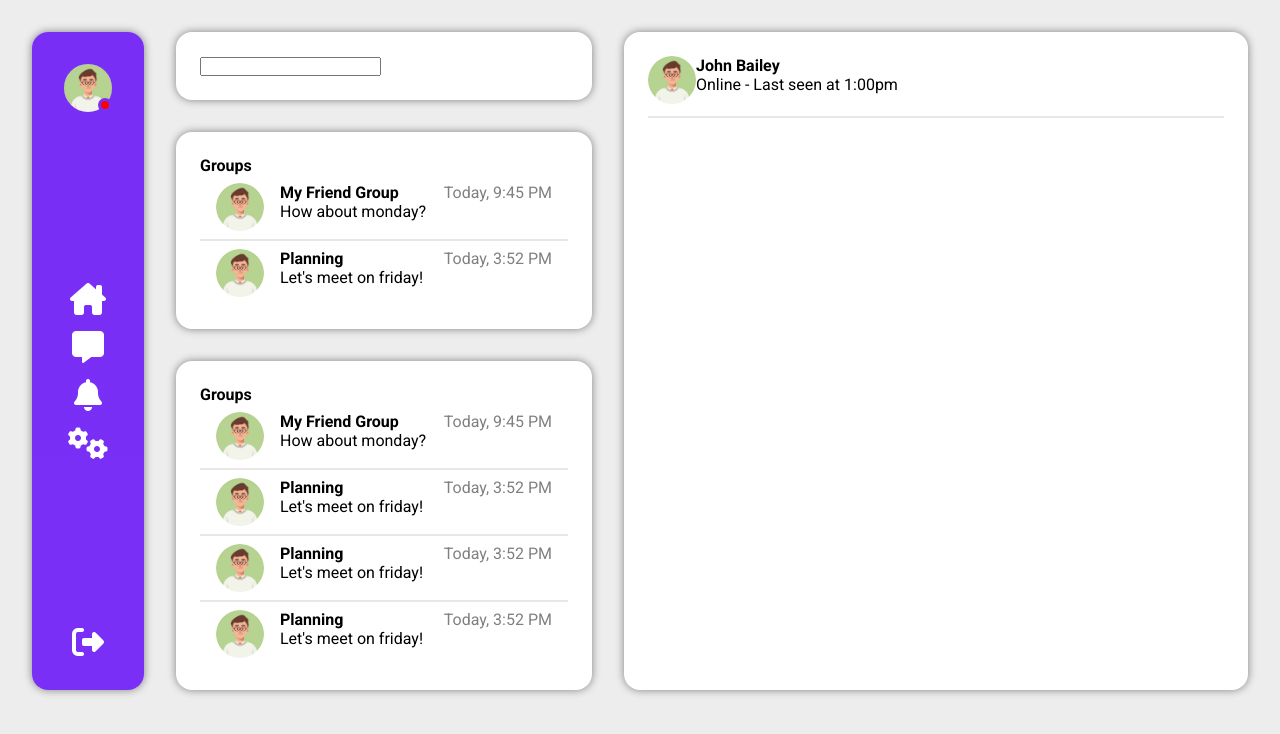
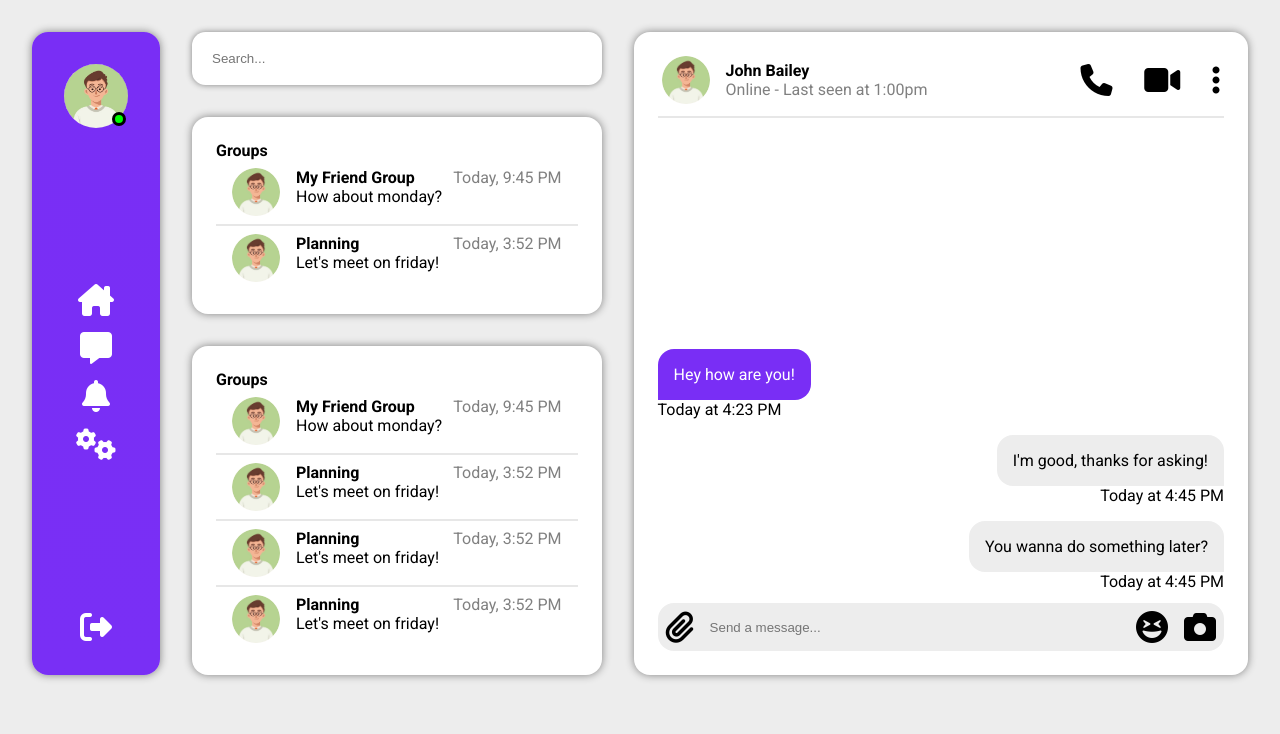
Before and after one commit to 8char/Slut-Project, a plain HTML site: page index.html in a window 1280 px wide. Drawn offline with Linux system fonts and the light colour scheme.

Commit message:
Ny commit

```diff
--- a/css/styles.css
+++ b/css/styles.css
@@ -1,10 +1,12 @@
 @import url('https://fonts.googleapis.com/css2?family=Montserrat&family=Roboto:wght@100;300;400;500;700;900&display=swap');
 
 :root {
-    --background-color: #EDEDED;
+    --muted-gray: #EDEDED;
     --gradient-end: #792ef5;
     --gradient-start: #792ff5;
     --container-color: #ffffff;
+    --recipient-color: #792ef5;
+    --sender-color: #ededed;
 }
 
 *, *::before, *::after {
@@ -15,7 +17,7 @@
 body {
     display: grid;
     margin: 2em;
-    background-color: var(--background-color);
+    background-color: var(--muted-gray);
     grid-template-columns: 1fr 4fr 6fr;
     column-gap: 2em;
     font-family: 'Montserrat', sans-serif;
@@ -49,7 +51,7 @@ img {
     border-radius: 3em;
 }
 
-.contacts-panel > div, .messaging-area {
+.contacts-panel > div, .messaging-area, .contacts-panel__search {
     background-color: var(--container-color);
     border-radius: 1em;
     padding: 1.5em;
@@ -81,11 +83,11 @@ img {
     position: absolute;
     width: .5em;
     height: .5em;
-    background: red;
-    border: 3px var(--gradient-start) solid;
+    background-color: lime;
+    border: 3px #000000 solid;
     border-radius: 50%;
-    top: 2.15em;
-    left: 2.15em;
+    top: 3em;
+    left: 3em;
 }
 
 .main-bar__main-buttons {
@@ -113,18 +115,120 @@ i::before {
     font-weight: bold;
 }
 
+.user-header {
+    display: flex;
+    justify-content: space-between;
+    padding-bottom: 0.75em;
+    padding-inline: 0.25em;
+    border-bottom: 2px #e7e7e7 solid;
+}
+
 .user-info {
     display: flex;
-    justify-items: space-between;
-    padding-bottom: 0.75em;
-    border-bottom: 2px #e7e7e7 solid;
+    gap: 1em;
+    justify-content: space-between;
 }
 
 .user-info__text {
     display: flex;
     flex-direction: column;
+    justify-content: center;
 }
 
-.user-info__text > img {
+.user-avatar > img {
+    width: 4em;
+    height: 4em;
+}
+
+.messaging-area i::before {
+    font-size: 200%;
+    color: black;
+}
+
+.user-header__buttons {
+    display: flex;
+    width: 25%;
+    justify-content: space-between;
+    align-items: center;
+}
+
+.user-status {
+    color: gray;
+}
+
+.contacts-panel__search {
+    height: 1em;
+    border: none;
+}
+
+.messaging-area {
+    display: flex;
+    flex-direction: column;
+    justify-content: space-between;
+}
+
+.messaging-area__messages {
+    min-height: 80%;
+    display: flex;
+    flex-direction: column;
+    justify-content: flex-end;
+}
+
+.messaging-area__input {
+    width: 100%;
+}
+
+.input__input-wrapper {
+    display: flex;
+    gap: 1em;
+    max-width: 100%;
+    border-radius: 1em;
+    padding: 0.5em;
+    background-color: var(--muted-gray);
+}
+
+.input__input-wrapper > input {
+    border: none;
+    width: 100%;
+    background-color: var(--muted-gray);
+}
+
+.message-item--recipient, .message-item--sender {
+    display: flex;
+    flex-direction: column;
+    margin-block: 0.5em;
+}
+
+.message-item--sender {
+    align-self: flex-end;
+}
+
+.message-item--recipient {
+    align-self: flex-start;
+}
+
+.message-item--sender > .message-content {
     padding: 1em;
+    color: black;
+    background-color: var(--sender-color);
+    border-radius: 1em 1em 0 1em;
 }
+
+.message-item--recipient > .message-content {
+    padding: 1em;
+    color: white;
+    background-color: var(--recipient-color);
+    border-radius: 1em 1em 1em 0;
+}
+
+.message-item--sender > .message-date {
+    align-self: flex-end;
+}
+
+.message-item--recipient > .message-date {
+    align-self: flex-start;
+}
+
+*:focus {
+    outline: none;
+}
--- a/index.html
+++ b/index.html
@@ -23,9 +23,7 @@
         <i class="fa-solid fa-right-from-bracket"></i>
     </div>
     <div class="contacts-panel">
-        <div class="contacts-panel__search">
-            <input type="text">
-        </div>
+        <input class="contacts-panel__search" type="text" placeholder="Search...">
         <div class="contacts-panel__friend-groups">
             <span class="title">Groups</span>
             <div class="friend-group">
@@ -82,16 +80,42 @@
         </div>
     </div>
     <div class="messaging-area">
+        <div class="user-header">
             <div class="user-info">
                 <img src="./images/person.png" alt="Friend icon">
                 <div class="user-info__text">
                     <span class="title">John Bailey</span>
                     <span class="user-status">Online - Last seen at 1:00pm</span>
                 </div>
+            </div>
+            <div class="user-header__buttons">
                 <i class="fas fa-solid fa-phone"></i>
                 <i class="fas fa-solid fa-video"></i>
                 <i class="fas fa-solid fa-ellipsis-vertical"></i>
             </div>
         </div>
+        <div class="messaging-area__messages">
+            <div class="message-item--recipient">
+                <span class="message-content">Hey how are you!</span>
+                <span class="message-date">Today at 4:23 PM</span>
+            </div>
+            <div class="message-item--sender">
+                <span class="message-content">I'm good, thanks for asking!</span>
+                <span class="message-date">Today at 4:45 PM</span>
+            </div>
+            <div class="message-item--sender">
+                <span class="message-content">You wanna do something later?</span>
+                <span class="message-date">Today at 4:45 PM</span>
+            </div>
+        </div>
+        <div class="messaging-area__input">
+            <div class="input__input-wrapper">
+                <i class="fas fa-solid fa-paperclip"></i>
+                <input type="text" placeholder="Send a message...">
+                <i class="fas fa-solid fa-face-grin-squint"></i>
+                <i class="fas fa-solid fa-camera"></i>
+            </div>
+        </div>
+    </div>
 </body>
 </html>
```
Also changed, not shown: loggbok.txt. Lines whose indentation alone changed are shown as unchanged.
